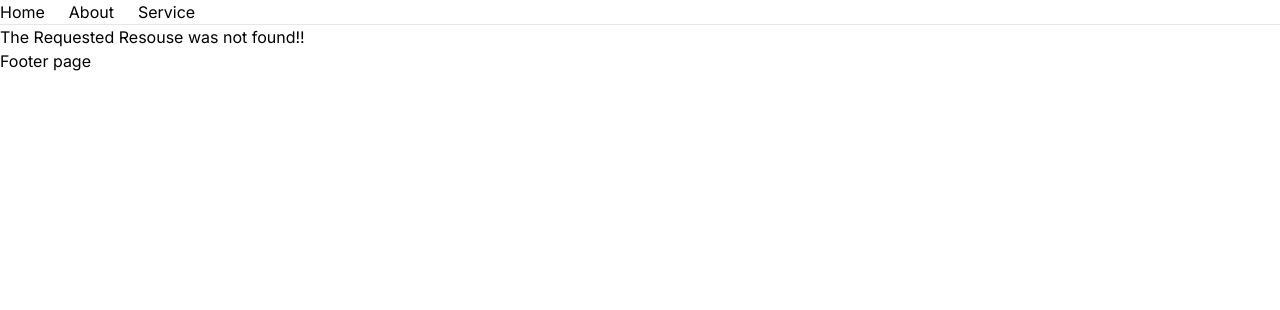
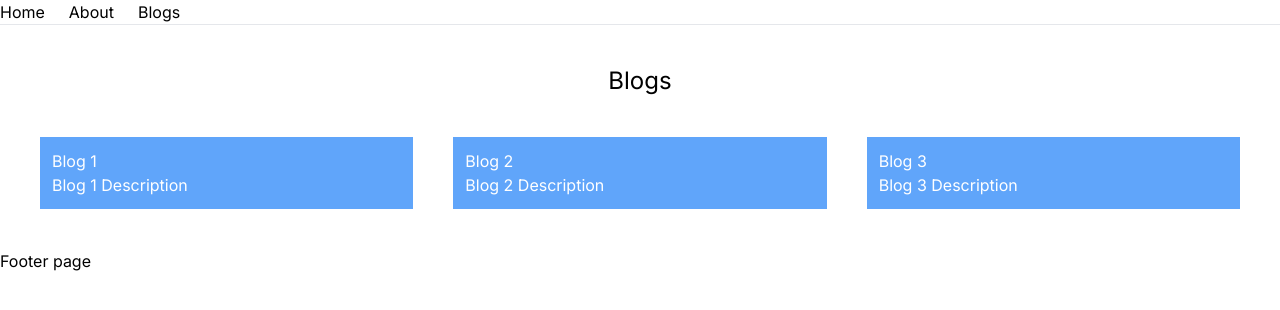
Before and after one commit to humayonitbd/Next-JS-Project1, a Next.js app: page /blog in a window 1280 px wide. Before the commit this address had no page. Shown: the top 310 px of the page. Built offline with nearby package versions, Linux system fonts and the light colour scheme.

Commit message:
blogs page

```diff
--- /dev/null
+++ b/app/blog/page.js
@@ -0,0 +1,31 @@
+
+
+export default function Blogs() {
+  const blogs = [
+    {
+      title:"Blog 1",
+      description:"Blog 1 Description"
+    },
+    {
+      title:"Blog 2",
+      description:"Blog 2 Description"
+    },
+    {
+      title:"Blog 3",
+      description:"Blog 3 Description"
+    },
+  ]
+  return (
+    <main className="my-10">
+      <div className="text-center text-2xl">Blogs</div>
+      <div className="grid md:grid-cols-3 grid-cols-1 mt-10 gap-10 mx-10">
+        {
+          blogs.map(blog => <div className="bg-blue-400 p-3 text-white" key={blog.title}>
+            <h2>{blog.title}</h2>
+            <p>{blog.description}</p>
+          </div>)
+        }
+      </div>
+    </main>
+  );
+}
--- a/app/layout.js
+++ b/app/layout.js
@@ -17,7 +17,7 @@ export default function RootLayout({ children }) {
           <ul className="flex gap-6">
             <li> <Link href="/">Home</Link></li>
             <li> <Link href="/about">About</Link></li>
-            <li> <Link href="/">Service</Link></li>
+            <li> <Link href="/blog">Blogs</Link></li>
           </ul>
         </nav>
         <hr />
```
